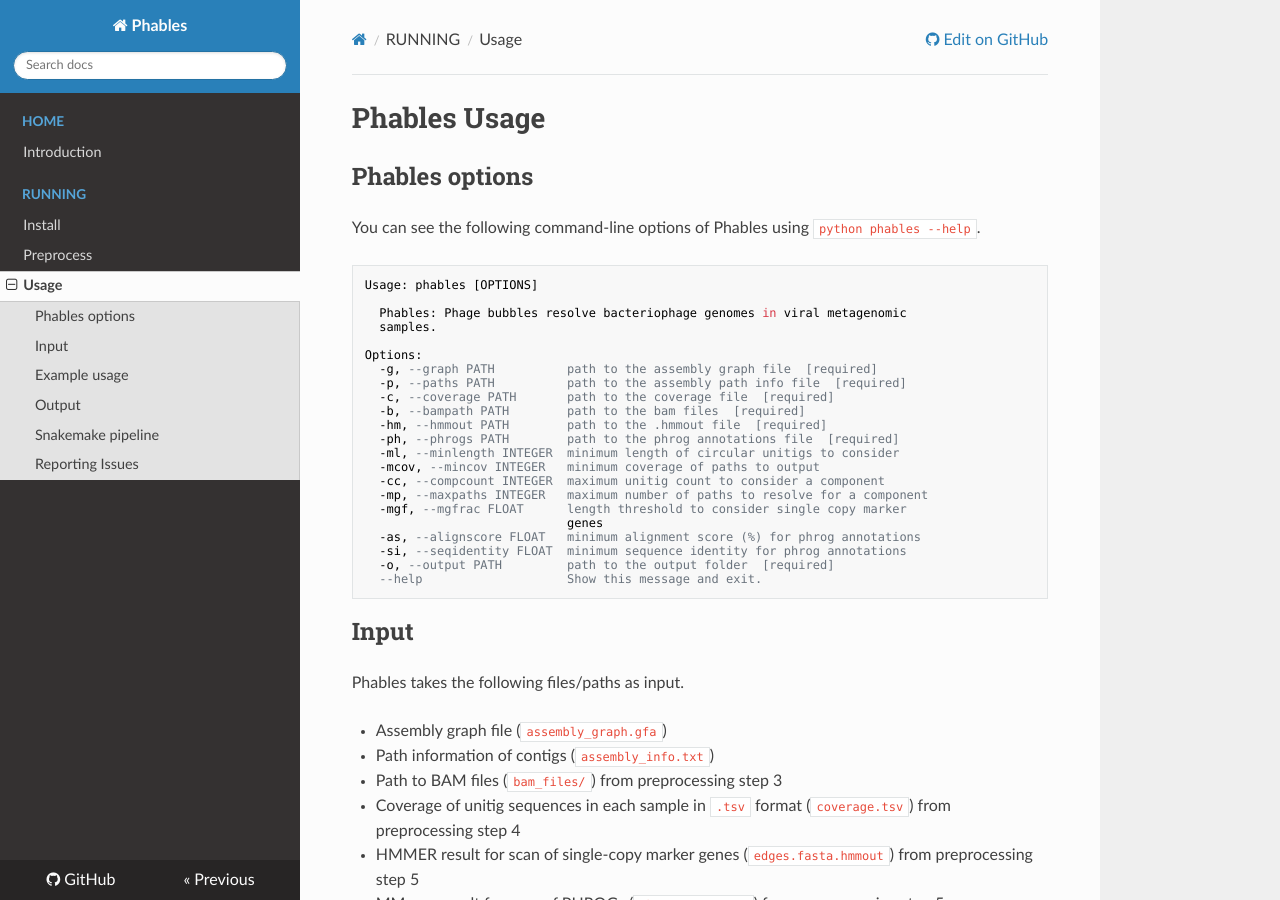
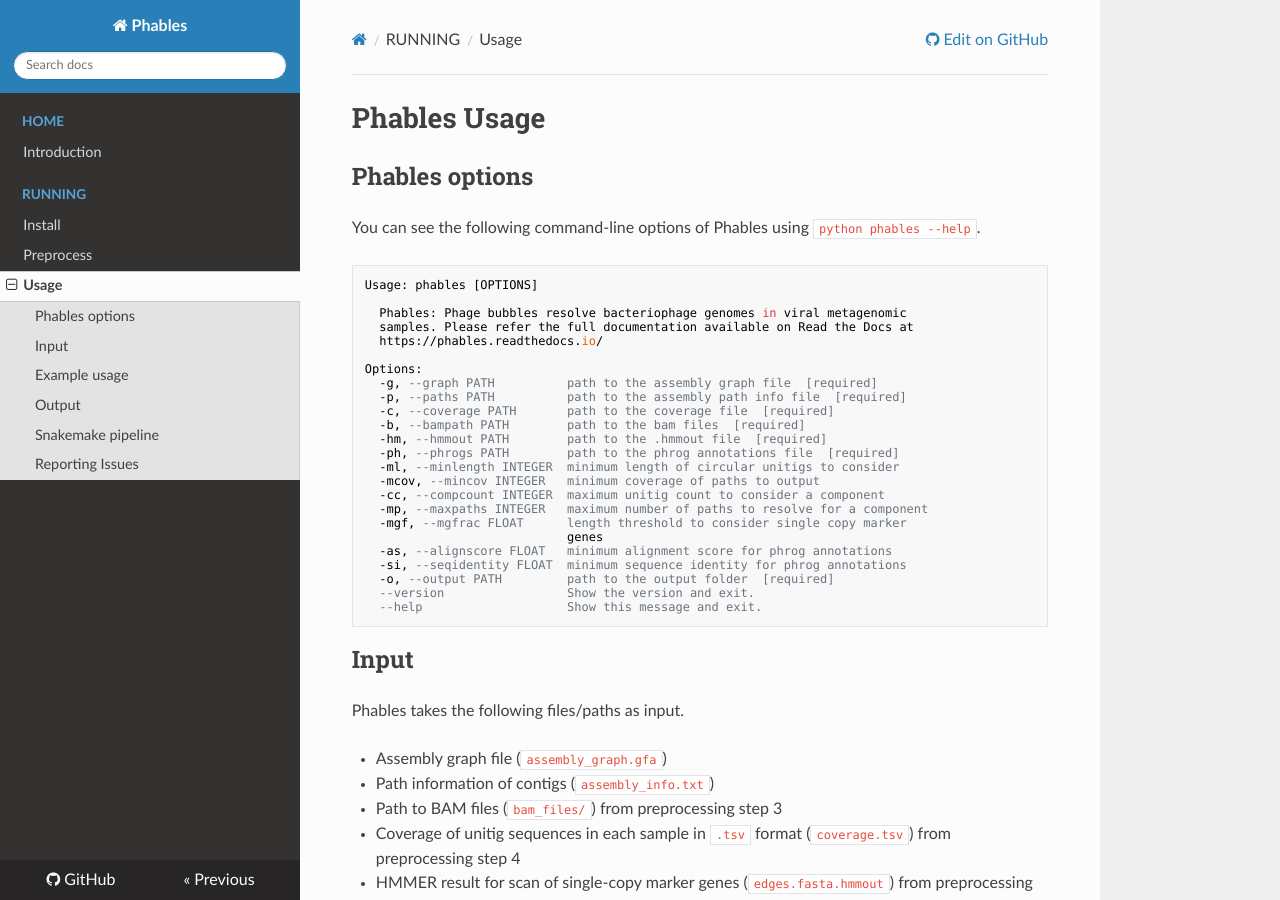
Before and after one commit to Vini2/phables, an MkDocs documentation site: the page built from docs/usage.md, in a window 1280 px wide and 900 px high. Built offline with MkDocs 1.6.1, drawn with Linux system fonts in a browser that asks for light colours; nearby versions of some CDN libraries; a script that is not in the unit is left out.

Commit message:
DOC: Update docs

````diff
--- a/docs/usage.md
+++ b/docs/usage.md
@@ -8,7 +8,8 @@ You can see the following command-line options of Phables using `python phables
 Usage: phables [OPTIONS]
 
   Phables: Phage bubbles resolve bacteriophage genomes in viral metagenomic
-  samples.
+  samples. Please refer the full documentation available on Read the Docs at
+  https://phables.readthedocs.io/
 
 Options:
   -g, --graph PATH          path to the assembly graph file  [required]
@@ -23,9 +24,10 @@ Options:
   -mp, --maxpaths INTEGER   maximum number of paths to resolve for a component
   -mgf, --mgfrac FLOAT      length threshold to consider single copy marker
                             genes
-  -as, --alignscore FLOAT   minimum alignment score (%) for phrog annotations
+  -as, --alignscore FLOAT   minimum alignment score for phrog annotations
   -si, --seqidentity FLOAT  minimum sequence identity for phrog annotations
   -o, --output PATH         path to the output folder  [required]
+  --version                 Show the version and exit.
   --help                    Show this message and exit.
 ```
 
````
